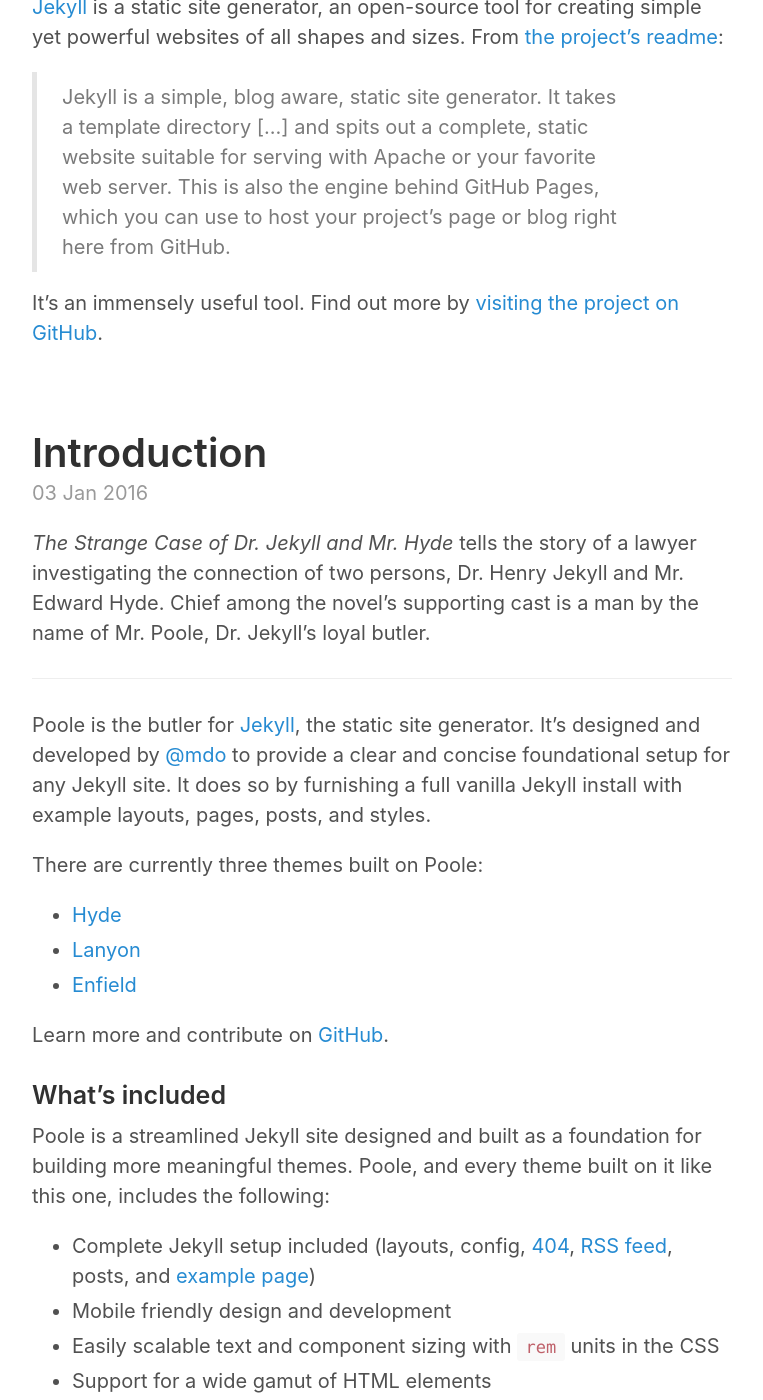
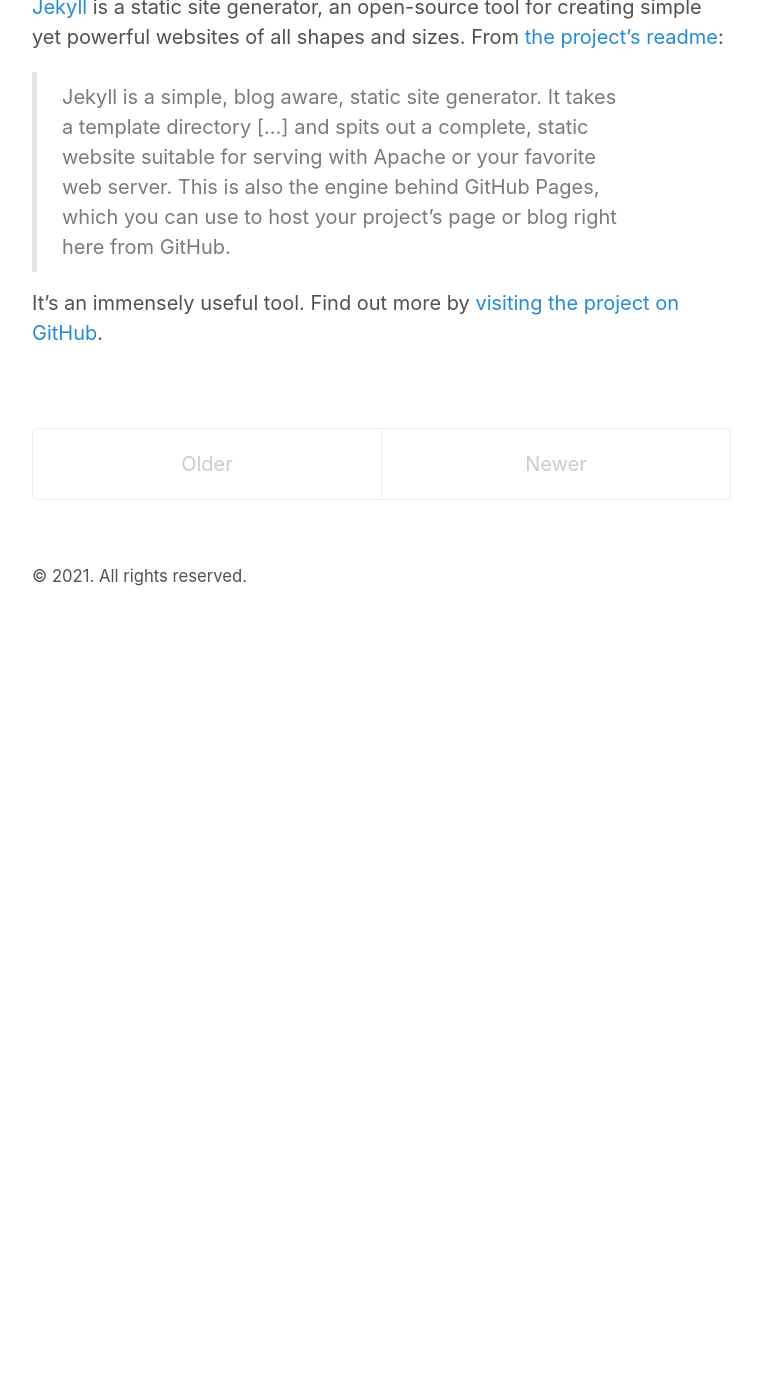
Before and after one commit to sarazong/sarazong.github.io, a Jekyll site: the page built from index.html, in a window 1280 px wide and 1400 px high, scrolled down 271 px. Shown: the whole window, without its empty margins (258-1021 px from the left). Built offline with Jekyll 4.4.1, drawn with Linux system fonts in a browser that asks for light colours; the list of posts is cut into pages by our own code; after the commit the page ends 901 px from its top, so only the background shows below that; some of the changed text lies outside the part shown.

Commit message:
trouble shooting

```diff
--- a/_posts/2016-01-03-introduction.md
+++ /dev/null
@@ -1,41 +0,0 @@
----
-layout: post
-title: Introduction
----
-
-*The Strange Case of Dr. Jekyll and Mr. Hyde* tells the story of a lawyer investigating the connection of two persons, Dr. Henry Jekyll and Mr. Edward Hyde. Chief among the novel's supporting cast is a man by the name of Mr. Poole, Dr. Jekyll's loyal butler.
-
------
-
-Poole is the butler for [Jekyll](http://jekyllrb.com), the static site generator. It's designed and developed by [@mdo](https://twitter.com/mdo) to provide a clear and concise foundational setup for any Jekyll site. It does so by furnishing a full vanilla Jekyll install with example layouts, pages, posts, and styles.
-
-There are currently three themes built on Poole:
-
-* [Hyde](http://hyde.getpoole.com)
-* [Lanyon](http://lanyon.getpoole.com)
-* [Enfield](http://enfield.getpoole.com)
-
-Learn more and contribute on [GitHub]({{ site.github.repo }}).
-
-### What's included
-
-Poole is a streamlined Jekyll site designed and built as a foundation for building more meaningful themes. Poole, and every theme built on it like this one, includes the following:
-
-* Complete Jekyll setup included (layouts, config, [404]({{ site.baseurl }}/404.html), [RSS feed]({{ site.baseurl }}/atom.xml), posts, and [example page]({{ site.baseurl }}/about))
-* Mobile friendly design and development
-* Easily scalable text and component sizing with `rem` units in the CSS
-* Support for a wide gamut of HTML elements
-* Related posts (time-based, because Jekyll) below each post
-* Syntax highlighting, courtesy Jekyll's built-in support for Rouge
-
-Additional features are available in individual themes.
-
-### Browser support
-
-Poole and its themes are by preference a forward-thinking project. In addition to the latest versions of Chrome, Safari (mobile and desktop), and Firefox, it is only compatible with Internet Explorer 9 and above.
-
-### Download
-
-These themes are developed on and hosted with GitHub. Head to the [GitHub repository]({{ site.github.repo }}) for downloads, bug reports, and features requests.
-
-Thanks!
```
Also changed, not shown: _posts/2016-01-02-example-content.md (deleted, +0 -169 lines), about.md (+2 -2 lines).
